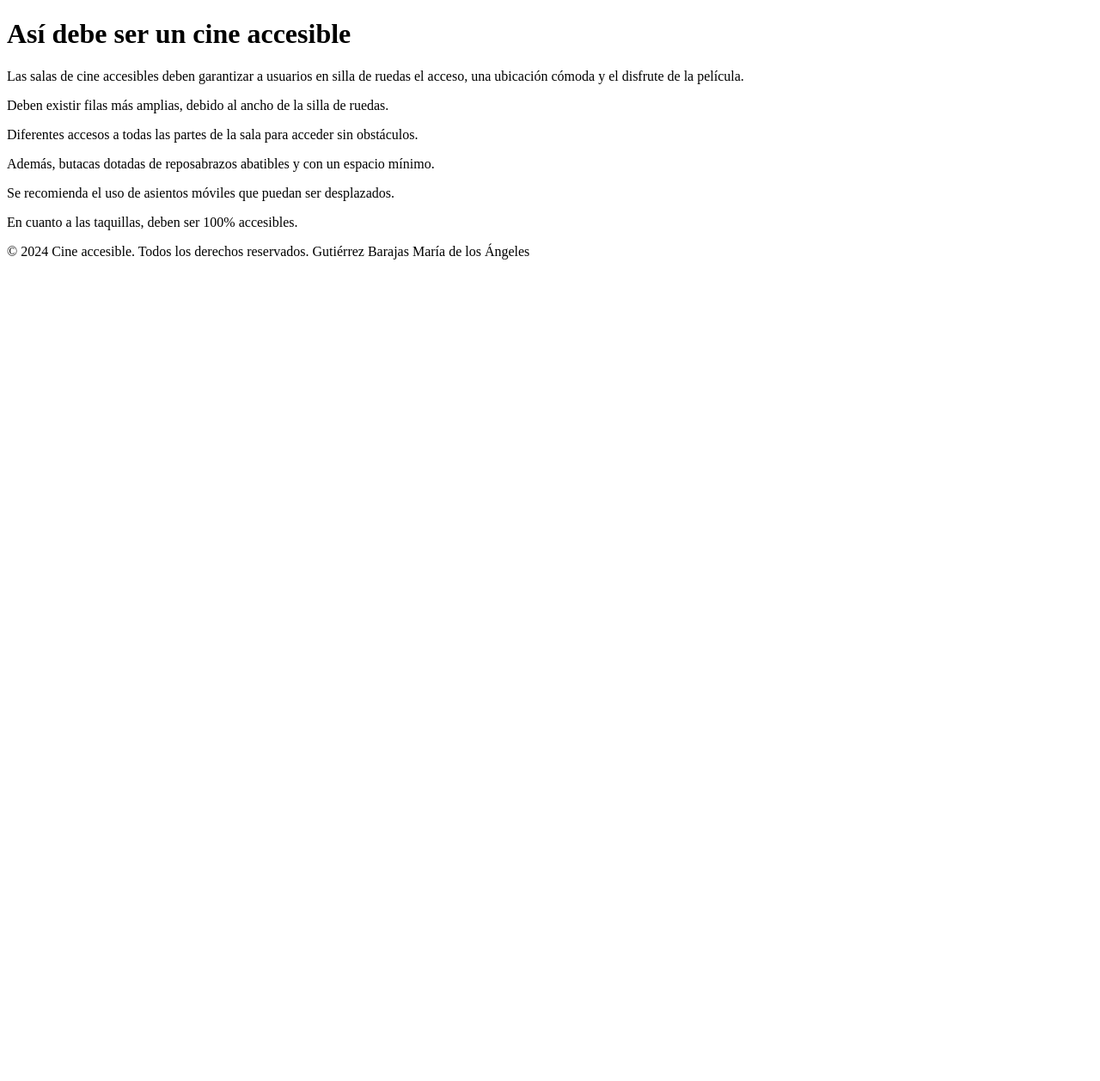
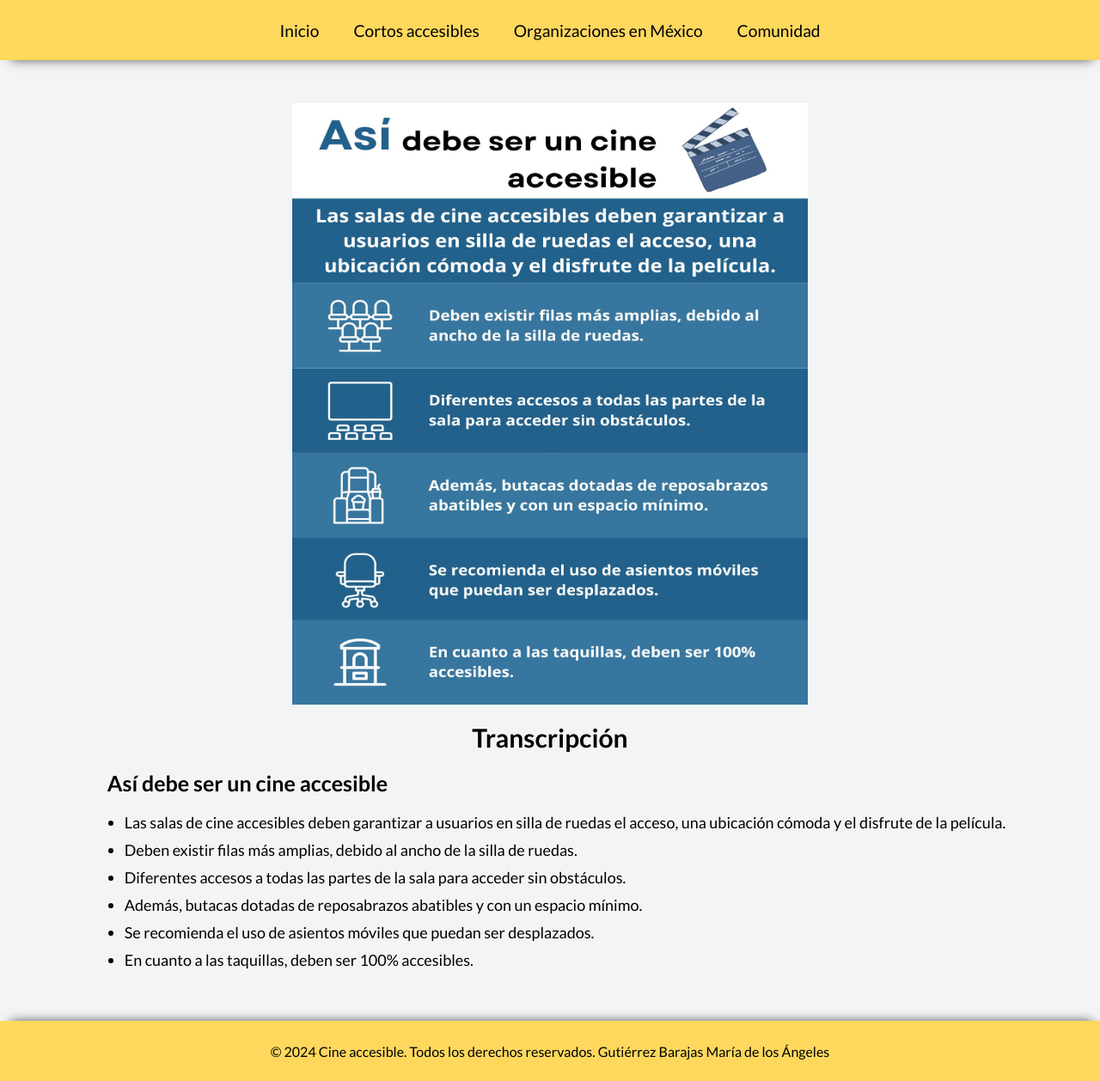
Before and after one commit to MAngelesGB/cine-accesible, a plain HTML site: page transcripcion.html in a window 1280 px wide. Shown: the whole page at 86% size. Before the commit the page ends 800 px from the top, so only its background shows below. Drawn offline with Linux system fonts and the light colour scheme.

Commit message:
add styles to transcription of an inforgraphic

```diff
--- a/css/style.css
+++ b/css/style.css
@@ -8,6 +8,9 @@ body{
   font-family:'lato', sans-serif;
 }
 
+main{
+  min-height: 100vh;
+}
 
 header{
   display: flex;
@@ -132,7 +135,7 @@ section{
 }
 
 .que-es a{
-  font-size: 18px;
+  font-size: 22px;
   font-weight: bold;
   color: #0067BB;
 }
@@ -428,11 +431,44 @@ caption {
   text-decoration: underline;
 }
 
+.infografia-cine-accesible{
+  display: flex;
+  flex-direction: column;
+  justify-content: center;
+  align-items: center;
+  margin-bottom: 50px;}
 
 
+.infografia-cine-accesible img{
+  width: 600px;
+  height: 700px;
+}
+
+
+.infografia-cine-accesible h1{
+  font-size: 30px;
+  margin-bottom: 20px;
+  margin-top: 20px;
+
+}
+
+.infografia-cine-accesible h2{
+  border: 0;
+  font-size: 25px;
+}
+
+.infografia-cine-accesible ul{
+  list-style: disc;
+  margin-left: 35px;
+}
+
+.infografia-cine-accesible ul li{
+  font-size: 18px;
+  margin-bottom: 10px;
+}
+
 footer{
-  position: relative;
-  bottom: 0;
+  margin-top: auto;
   display: flex;
   justify-content: center;
   align-items: center;
@@ -440,6 +476,6 @@ footer{
   width: 100%;
   height: 70px;
   padding: 10px;
-  margin-top: 50px;
+  margin-top: 30px;
   box-shadow: 2px -10px 12px -11px rgba(0,0,0,0.75);
 }
--- a/transcripcion.html
+++ b/transcripcion.html
@@ -3,38 +3,51 @@
   <head>
     <meta charset="UTF-8">
     <meta name="viewport" content="width=device-width, initial-scale=1.0">
+    <link rel="preconnect" href="https://fonts.googleapis.com">
+    <link rel="preconnect" href="https://fonts.gstatic.com" crossorigin>
+    <link href="https://fonts.googleapis.com/css2?family=Lato:ital,wght@0,100;0,300;0,400;0,700;0,900;1,100;1,300;1,400;1,700;1,900&display=swap" rel="stylesheet">
+    <link rel="stylesheet" href="css/style.css">
+    <link rel="stylesheet" href="css/normalize.css">
     <title>Transcripción bibliografia</title>
   </head>
   <body>
-    <h1>Así debe ser un cine accesible</h1>
-    <p>
-      Las salas de cine accesibles deben garantizar a usuarios en silla de ruedas el acceso, una ubicación cómoda y el disfrute de la película.
-    </p>
-    <div>
-      <p>
-        Deben existir filas más amplias, debido al ancho de la silla de ruedas.
-      </p>
-    </div>
-    <div>
-      <p>
-        Diferentes accesos a todas las partes de la sala para acceder sin obstáculos.
-      </p>
-    </div>
-    <div>
-      <p>
-        Además, butacas dotadas de reposabrazos abatibles y con un espacio mínimo.
-      </p>
-    </div>
-    <div>
-      <p>
-        Se recomienda el uso de asientos móviles que puedan ser desplazados.
-      </p>
-    </div>
-    <div>
-      <p>
-        En cuanto a las taquillas, deben ser 100% accesibles.
-      </p>
-    </div>
+    <nav>
+      <ul>
+        <li><a href="index.html">Inicio</a></li>
+        <li><a href="cortos.html">Cortos accesibles</a></li>
+        <li><a href="organizaciones.html">Organizaciones en México</a></li>
+        <li><a href="comunidad.html">Comunidad</a></li>
+      </ul>
+    </nav>
+    <main>
+      <section class="infografia-cine-accesible">
+        <img src="./src/infografia-cine-accesible.jpg" alt="">
+        <h1>Transcripción</h1>
+          <div>
+            <h2>Así debe ser un cine accesible</h2>
+            <ul>
+              <li>
+                Las salas de cine accesibles deben garantizar a usuarios en silla de ruedas el acceso, una ubicación cómoda y el disfrute de la película.
+              </li>
+              <li>
+                Deben existir filas más amplias, debido al ancho de la silla de ruedas.
+              </li>
+              <li>
+                Diferentes accesos a todas las partes de la sala para acceder sin obstáculos.
+              </li>
+              <li>
+                Además, butacas dotadas de reposabrazos abatibles y con un espacio mínimo.
+              </li>
+              <li>
+                Se recomienda el uso de asientos móviles que puedan ser desplazados.
+              </li>
+              <li>
+                En cuanto a las taquillas, deben ser 100% accesibles.
+              </li>
+            </ul>
+          </div>
+      </section>
+    </main>
     <footer>
       <p>© 2024 Cine accesible. Todos los derechos reservados. Gutiérrez Barajas María de los Ángeles</p>
     </footer>
```
Also changed, not shown: index.html (+1 -1 lines).
